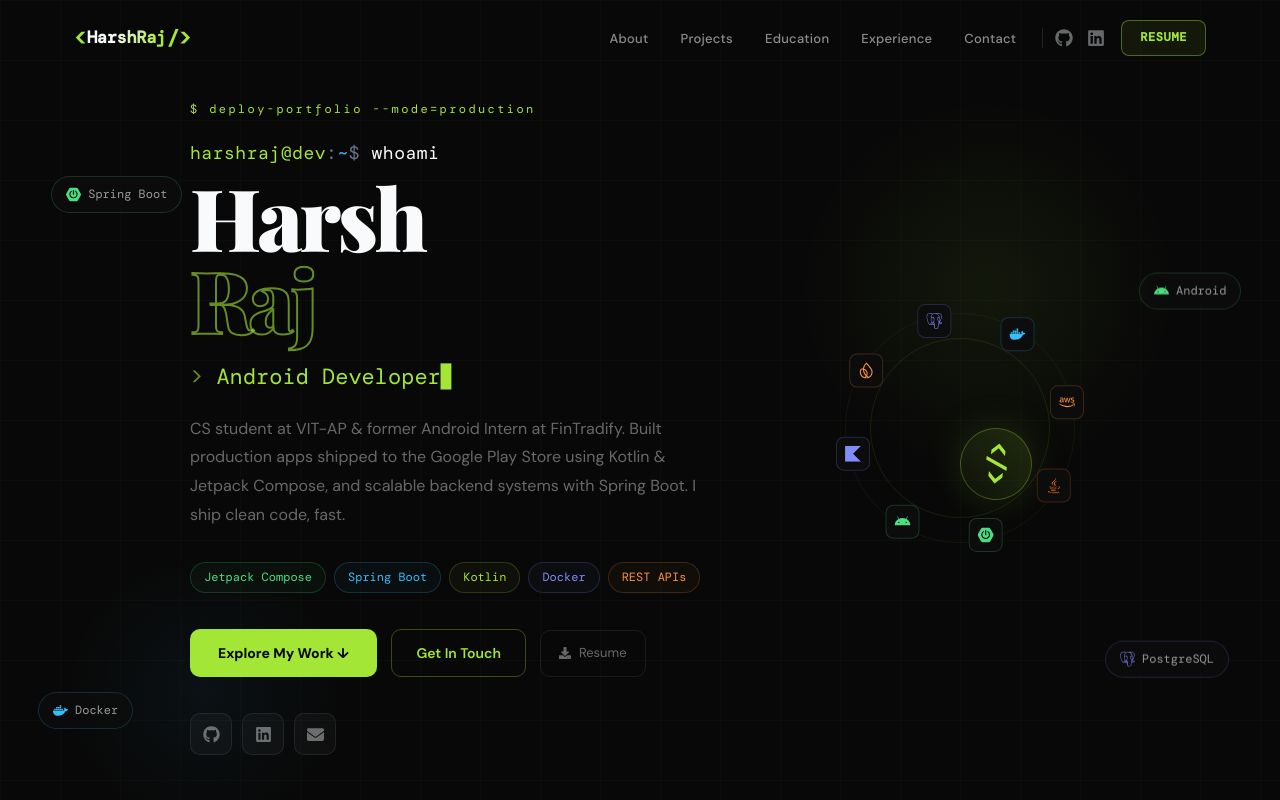
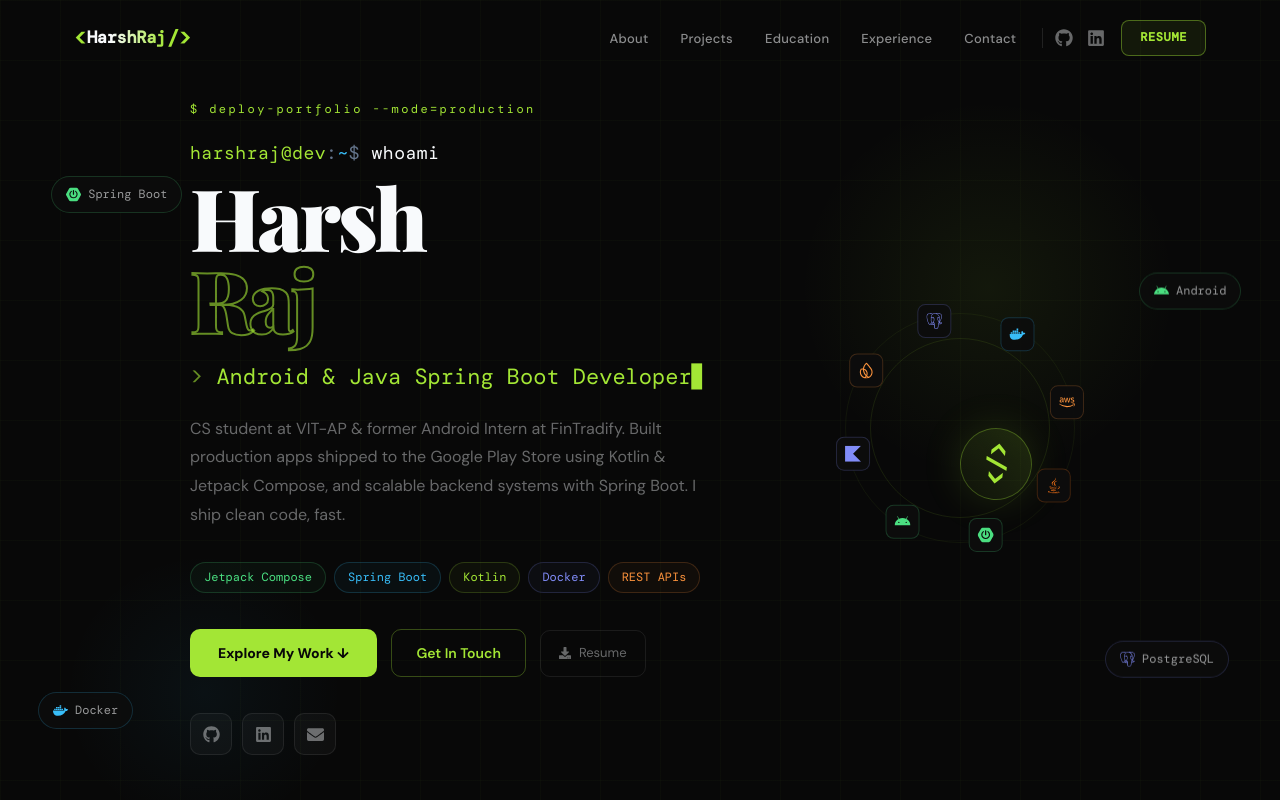
Before and after one commit to Harsh181507/portfolio-main, a React (Vite) app in the folder frontend/: page / in a window 1280 px wide. Shown: the top 800 px of the page. Built offline with nearby package versions, Linux system fonts and the light colour scheme.

Commit message:
Update Hero animation string to include both roles

```diff
--- a/frontend/src/components/sections/Hero.jsx
+++ b/frontend/src/components/sections/Hero.jsx
@@ -289,8 +289,7 @@ export default function Hero() {
     const isMobile = useIsMobile();
 
     const role = useTypewriter([
-        "Android Developer",
-        "Java Spring Boot Developer",
+        "Android & Java Spring Boot Developer",
         "Backend Engineer",
         "Full Stack Engineer",
     ], 70, 2200);
```
